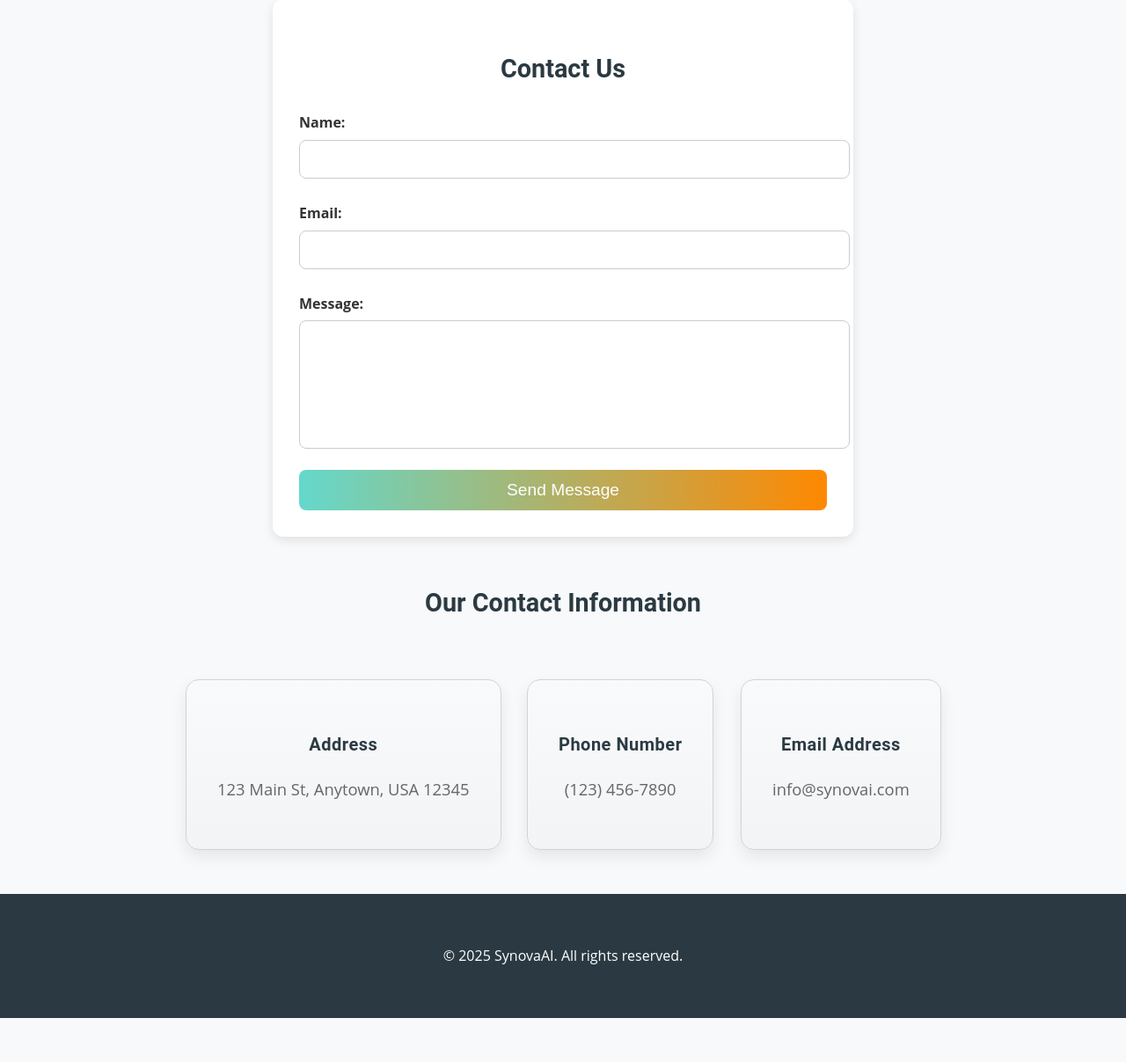
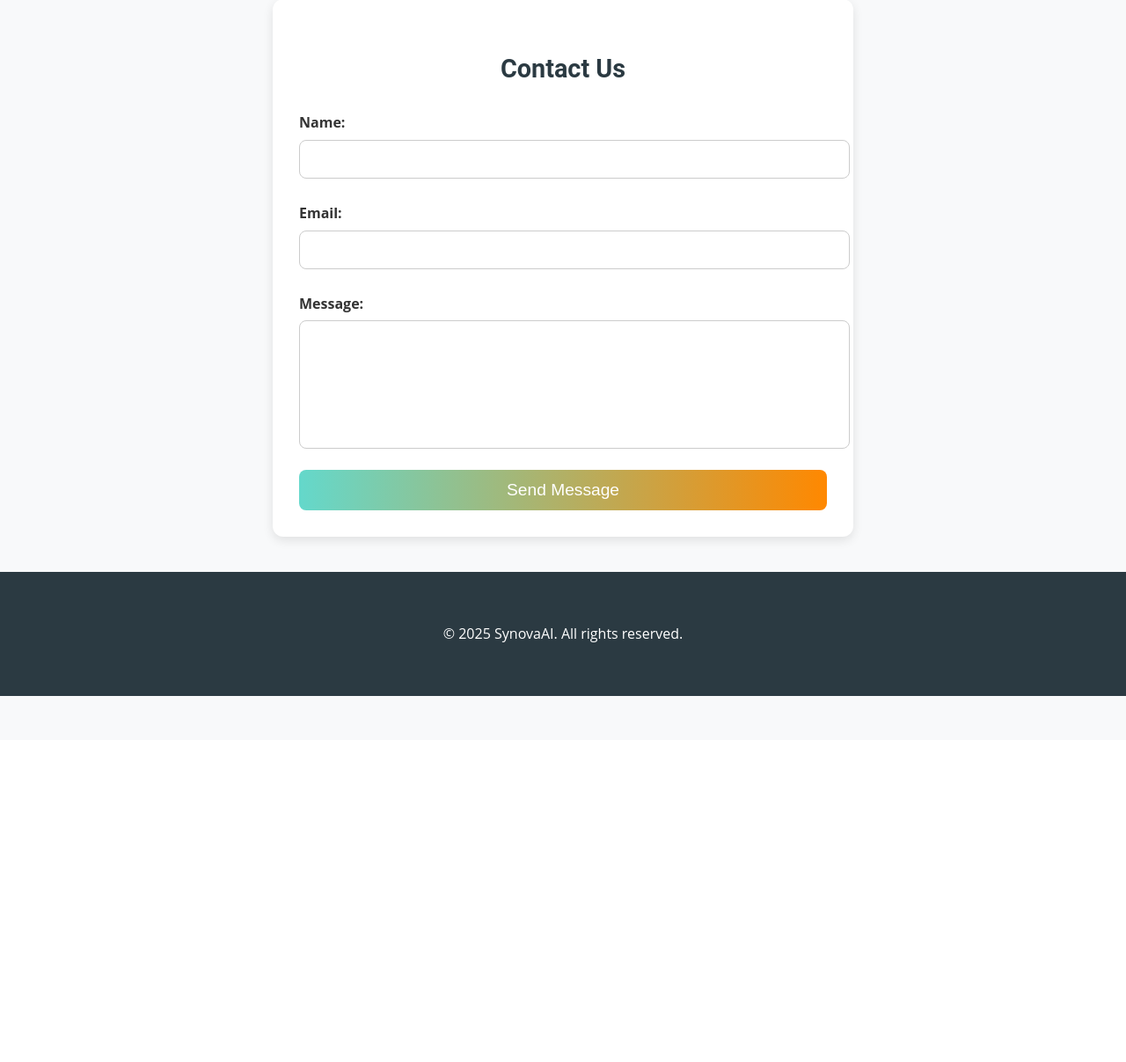
Before and after one commit to jslad2/sales-forecasting-platform, a Flask app: page /contact in a window 1280 px wide. Shown: the part 434-1641 px from the top of the page at 88% size. After the commit the page ends 1225 px from the top, so only its background shows below. Run offline with Flask 3, Linux system fonts and the light colour scheme.

Commit message:
remove contact info

```diff
--- a/templates/contact.html
+++ b/templates/contact.html
@@ -68,25 +68,6 @@
             </form>
         </section>
 
-        <!-- Contact Information Section -->
-        <section class="contact-info">
-            <h2>Our Contact Information</h2>
-            <div class="service-grid">
-                <div class="service-card">
-                    <h3>Address</h3>
-                    <p>123 Main St, Anytown, USA 12345</p>
-                </div>
-                <div class="service-card">
-                    <h3>Phone Number</h3>
-                    <p>(123) 456-7890</p>
-                </div>
-                <div class="service-card">
-                    <h3>Email Address</h3>
-                    <p>info@synovai.com</p>
-                </div>
-            </div>
-        </section>
-
 
     </div>
 
```
